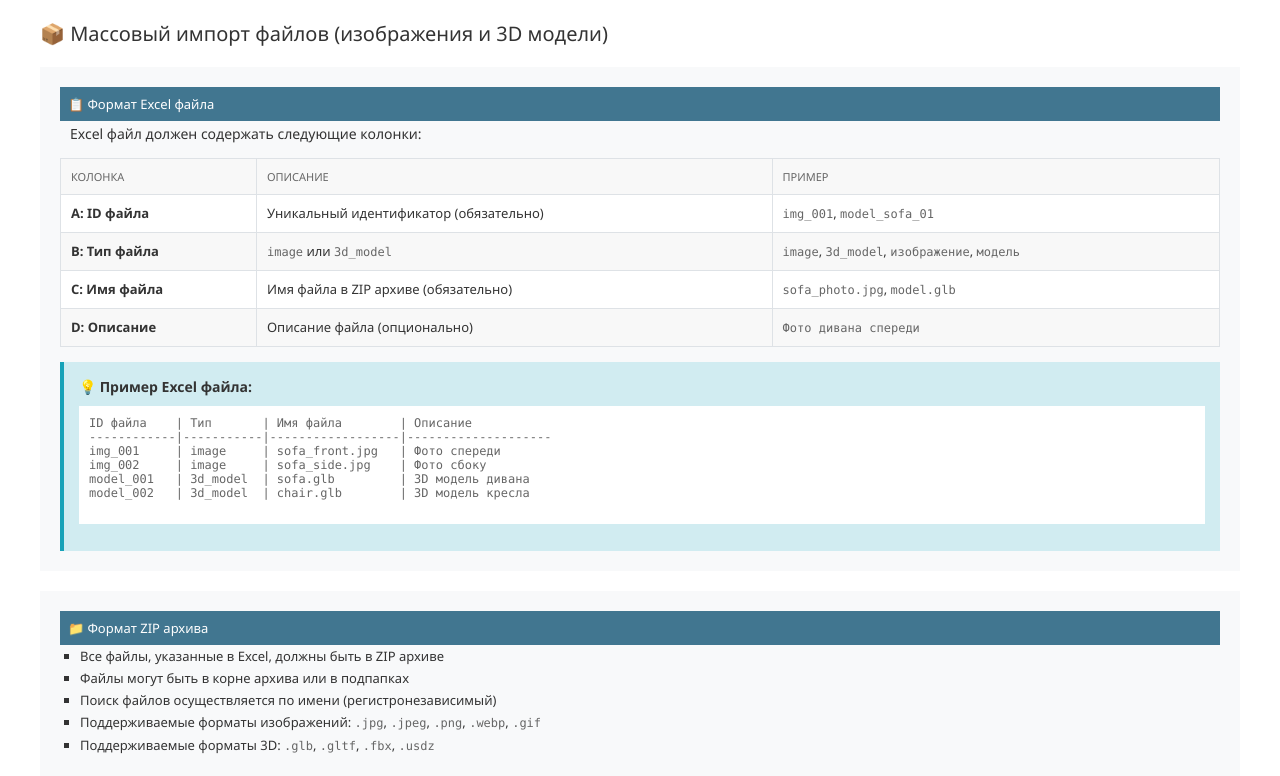
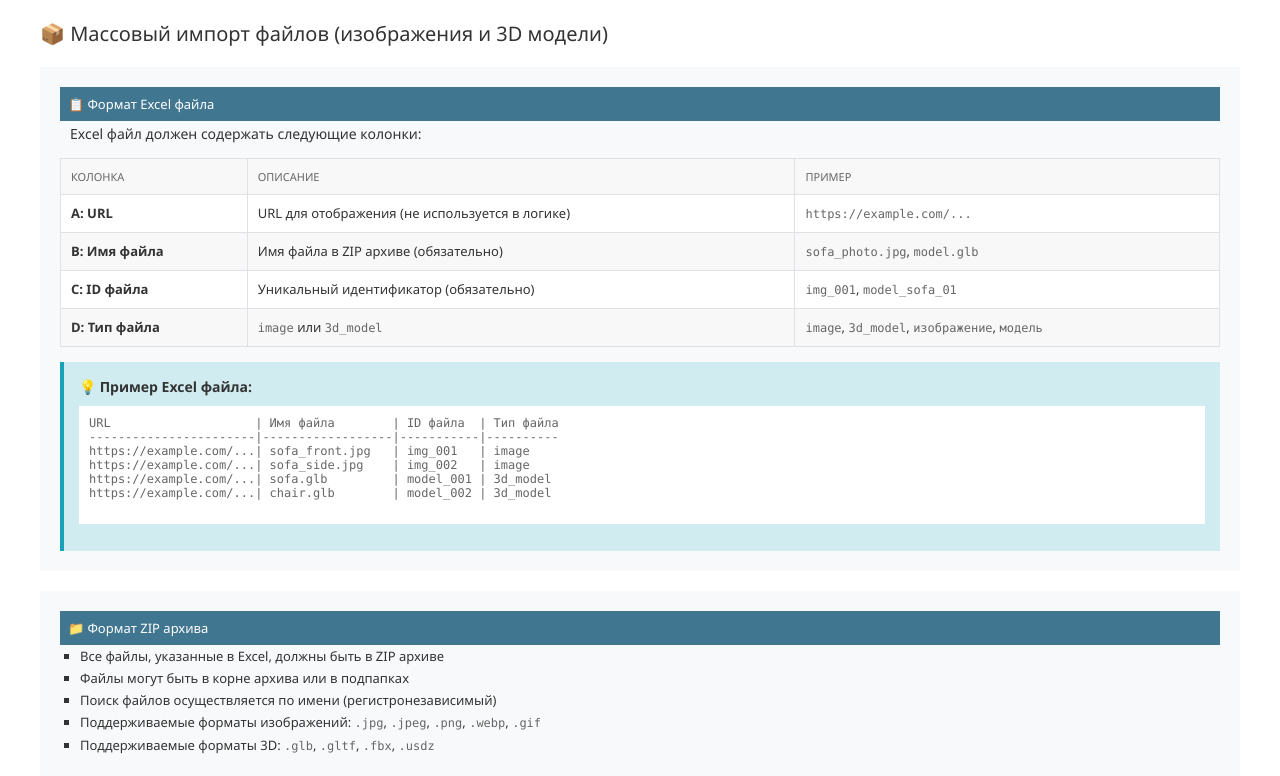
Before and after one commit to Heyaski/sofa-marketplace, a Django app: template backend/apps/catalog/templates/admin/catalog/import_files.html in a window 1280 px wide. Shown: the part 92-868 px from the top of the page. Run offline with Django 5.2, Linux system fonts and the light colour scheme; the template is opened without the code that fills it, so the values that code supplies are empty.

Commit message:
fix import

```diff
--- a/backend/apps/catalog/templates/admin/catalog/import_files.html
+++ b/backend/apps/catalog/templates/admin/catalog/import_files.html
@@ -20,24 +20,24 @@
             </thead>
             <tbody>
                 <tr>
-                    <td style="padding: 10px; border: 1px solid #dee2e6;"><strong>A: ID файла</strong></td>
+                    <td style="padding: 10px; border: 1px solid #dee2e6;"><strong>A: URL</strong></td>
+                    <td style="padding: 10px; border: 1px solid #dee2e6;">URL для отображения (не используется в логике)</td>
+                    <td style="padding: 10px; border: 1px solid #dee2e6;"><code>https://example.com/...</code></td>
+                </tr>
+                <tr>
+                    <td style="padding: 10px; border: 1px solid #dee2e6;"><strong>B: Имя файла</strong></td>
+                    <td style="padding: 10px; border: 1px solid #dee2e6;">Имя файла в ZIP архиве (обязательно)</td>
+                    <td style="padding: 10px; border: 1px solid #dee2e6;"><code>sofa_photo.jpg</code>, <code>model.glb</code></td>
+                </tr>
+                <tr>
+                    <td style="padding: 10px; border: 1px solid #dee2e6;"><strong>C: ID файла</strong></td>
                     <td style="padding: 10px; border: 1px solid #dee2e6;">Уникальный идентификатор (обязательно)</td>
                     <td style="padding: 10px; border: 1px solid #dee2e6;"><code>img_001</code>, <code>model_sofa_01</code></td>
                 </tr>
                 <tr>
-                    <td style="padding: 10px; border: 1px solid #dee2e6;"><strong>B: Тип файла</strong></td>
+                    <td style="padding: 10px; border: 1px solid #dee2e6;"><strong>D: Тип файла</strong></td>
                     <td style="padding: 10px; border: 1px solid #dee2e6;"><code>image</code> или <code>3d_model</code></td>
                     <td style="padding: 10px; border: 1px solid #dee2e6;"><code>image</code>, <code>3d_model</code>, <code>изображение</code>, <code>модель</code></td>
-                </tr>
-                <tr>
-                    <td style="padding: 10px; border: 1px solid #dee2e6;"><strong>C: Имя файла</strong></td>
-                    <td style="padding: 10px; border: 1px solid #dee2e6;">Имя файла в ZIP архиве (обязательно)</td>
-                    <td style="padding: 10px; border: 1px solid #dee2e6;"><code>sofa_photo.jpg</code>, <code>model.glb</code></td>
-                </tr>
-                <tr>
-                    <td style="padding: 10px; border: 1px solid #dee2e6;"><strong>D: Описание</strong></td>
-                    <td style="padding: 10px; border: 1px solid #dee2e6;">Описание файла (опционально)</td>
-                    <td style="padding: 10px; border: 1px solid #dee2e6;"><code>Фото дивана спереди</code></td>
                 </tr>
             </tbody>
         </table>
@@ -45,12 +45,12 @@
         <div style="background: #d1ecf1; padding: 15px; border-left: 4px solid #17a2b8; margin-top: 15px;">
             <strong>💡 Пример Excel файла:</strong>
             <pre style="background: #fff; padding: 10px; margin-top: 10px; overflow-x: auto;">
-ID файла    | Тип       | Имя файла        | Описание
-------------|-----------|------------------|--------------------
-img_001     | image     | sofa_front.jpg   | Фото спереди
-img_002     | image     | sofa_side.jpg    | Фото сбоку
-model_001   | 3d_model  | sofa.glb         | 3D модель дивана
-model_002   | 3d_model  | chair.glb        | 3D модель кресла
+URL                    | Имя файла        | ID файла  | Тип файла
+-----------------------|------------------|-----------|----------
+https://example.com/...| sofa_front.jpg   | img_001   | image
+https://example.com/...| sofa_side.jpg    | img_002   | image
+https://example.com/...| sofa.glb         | model_001 | 3d_model
+https://example.com/...| chair.glb        | model_002 | 3d_model
             </pre>
         </div>
     </div>
```
Also changed, not shown: backend/apps/catalog/admin.py (+14 -9 lines).
